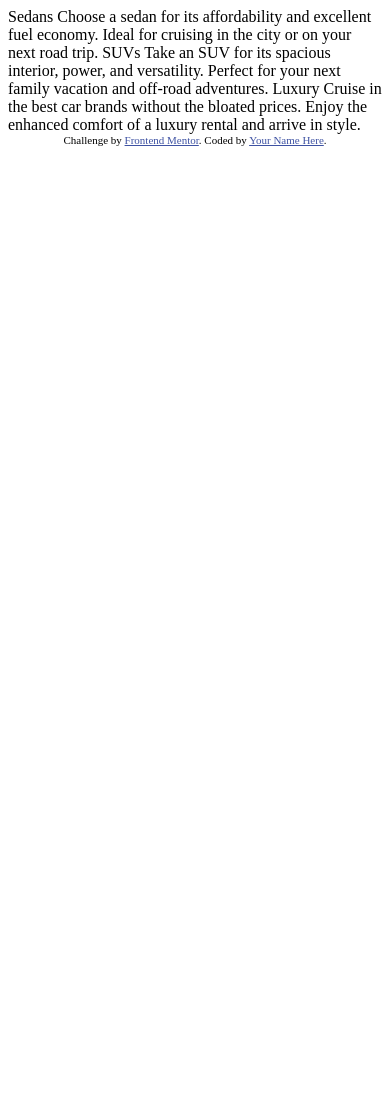
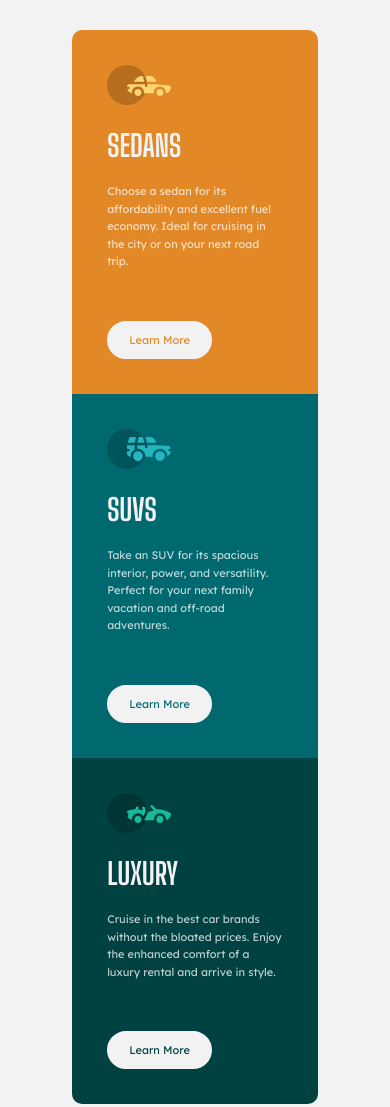
Before and after one commit to k1d12r04/3-column-preview-card-component-main, a plain HTML site: page index.html in a window 390 px wide. Before the commit the page ends 844 px from the top, so only its background shows below. Drawn offline with Linux system fonts and the light colour scheme.

Commit message:
Finish both mobile and desktop versions

```diff
--- a/index.html
+++ b/index.html
@@ -1,36 +1,51 @@
 <!DOCTYPE html>
 <html lang="en">
   <head>
-  <meta charset="UTF-8">
-  <meta name="viewport" content="width=device-width, initial-scale=1.0"> <!-- displays site properly based on user's device -->
+    <meta charset="UTF-8" />
+    <meta name="viewport" content="width=device-width, initial-scale=1.0" />
+    <!-- displays site properly based on user's device -->
 
-  <link rel="icon" type="image/png" sizes="32x32" href="./images/favicon-32x32.png">
+    <link
+      rel="icon"
+      type="image/png"
+      sizes="32x32"
+      href="./images/favicon-32x32.png"
+    />
+    <link rel="stylesheet" href="style.css" />
 
     <title>Frontend Mentor | 3-column preview card component</title>
-
-  <!-- Feel free to remove these styles or customise in your own stylesheet 👍 -->
-  <style>
-    .attribution { font-size: 11px; text-align: center; }
-    .attribution a { color: hsl(228, 45%, 44%); }
-  </style>
   </head>
   <body>
-
-  Sedans
-  Choose a sedan for its affordability and excellent fuel economy. Ideal for cruising in the city
-  or on your next road trip.
-
-  SUVs
-  Take an SUV for its spacious interior, power, and versatility. Perfect for your next family vacation
-  and off-road adventures.
-
-  Luxury
-  Cruise in the best car brands without the bloated prices. Enjoy the enhanced comfort of a luxury
-  rental and arrive in style.
-
-  <div class="attribution">
-    Challenge by <a href="https://www.frontendmentor.io?ref=challenge" target="_blank">Frontend Mentor</a>.
-    Coded by <a href="#">Your Name Here</a>.
+    <div class="container">
+      <div class="cards">
+        <section class="card orange">
+          <img src="./images/icon-sedans.svg" alt="" class="card__svg" />
+          <h2 class="card__title">Sedans</h2>
+          <p class="card__para">
+            Choose a sedan for its affordability and excellent fuel economy. Ideal
+            for cruising in the city or on your next road trip.
+          </p>
+          <button class="btn orange-btn">Learn More</button>
+        </section>
+        <section class="card dark-cyan">
+          <img src="./images/icon-suvs.svg" alt="" class="card__svg" />
+          <h2 class="card__title">SUVs</h2>
+          <p class="card__para">
+            Take an SUV for its spacious interior, power, and versatility. Perfect
+            for your next family vacation and off-road adventures.
+          </p>
+          <button class="btn dark-cyan-btn">Learn More</button>
+        </section>
+        <section class="card very-dark-cyan">
+          <img src="./images/icon-luxury.svg" alt="" class="card__svg" />
+          <h2 class="card__title">Luxury</h2>
+          <p class="card__para">
+            Cruise in the best car brands without the bloated prices. Enjoy the
+            enhanced comfort of a luxury rental and arrive in style.
+          </p>
+          <button class="btn very-dark-cyan-btn">Learn More</button>
+        </section>
+      </div>
     </div>
   </body>
 </html>
--- /dev/null
+++ b/style.css
@@ -0,0 +1,160 @@
+@import url('https://fonts.googleapis.com/css2?family=Big+Shoulders+Display:wght@700&family=Lexend+Deca&display=swap');
+
+*,
+*::before,
+*::after{
+  margin: 0;
+  padding: 0;
+  box-sizing: border-box;
+  font-size: inherit;
+}
+
+:root{
+  /*primary*/
+  --clr-bright-orange: hsl(31, 77%, 52%);
+  --clr-dark-cyan: hsl(184, 100%, 22%);
+  --clr-very-dark-cyan: hsl(179, 100%, 13%);
+
+  /*neutral*/
+  --clr-paras: hsla(0, 0%, 100%, 0.75);
+  --clr-background-heading-buttons:hsl(0, 0%, 95%);
+
+  --ff-primary: "Big Shoulders Display", cursive;
+  --ff-secondary: "Lexend Deca", sans-serif;
+}
+
+html{
+  font-size: 62.5%;
+}
+
+img{
+  max-width: 100%;
+}
+
+body{
+  display: flex;
+  align-items: center;
+  height: 100vh;
+  background-color: var(--clr-background-heading-buttons);
+}
+
+.container{
+  width: min(90%, 70rem);
+  margin-inline: auto;
+}
+
+.cards{
+  display: flex;
+  justify-content: center;
+  align-items: center;
+}
+
+.card{
+  padding: 3.5rem;
+  width: 100%;
+
+}
+
+.orange{
+  background-color: var(--clr-bright-orange);
+  border-top-left-radius: 1rem;
+  border-bottom-left-radius: 1rem;
+}
+
+.dark-cyan{
+  background-color: var(--clr-dark-cyan);
+}
+
+.very-dark-cyan{
+  background-color: var(--clr-very-dark-cyan);
+  border-top-right-radius: 1rem;
+  border-bottom-right-radius: 1rem;
+}
+
+.card__svg{
+  margin-bottom: 2rem;
+}
+
+.card__title{
+  font-family: var(--ff-primary);
+  font-size: 3rem;
+  text-transform: uppercase;
+  color: var(--clr-background-heading-buttons);
+  margin-bottom: 2rem;
+}
+
+.card__para{
+  font-family: var(--ff-secondary);
+  font-size: 1.1rem;
+  color: var(--clr-paras);
+  line-height: 1.6;
+  margin-bottom: 5rem;
+}
+
+.btn{
+  font-family: var(--ff-secondary);
+  padding: 1rem 2rem;
+  border-radius: 10rem;
+  border: none;
+  background-color: var(--clr-background-heading-buttons);
+  cursor: pointer;
+  font-size: 1.1rem;
+  border: 2px solid var(--clr-background-heading-buttons);
+  transition: all .2s ease-in;
+}
+
+.orange-btn{
+  color: var(--clr-bright-orange);
+}
+
+.orange-btn:hover{
+background: transparent;
+color: #fff;
+border: 2px solid #fff;
+}
+
+.dark-cyan-btn{
+  color: var(--clr-dark-cyan);
+}
+
+.dark-cyan-btn:hover{
+background: transparent;
+color: #fff;
+border: 2px solid #fff;
+}
+
+.very-dark-cyan-btn{
+  color: var(--clr-very-dark-cyan);
+}
+
+.very-dark-cyan-btn:hover{
+background: transparent;
+color: #fff;
+border: 2px solid #fff;
+}
+
+/*media queries*/
+
+@media only screen and (max-width: 50em){
+
+  body {
+    height: 100%;
+    padding-top: 3rem;
+    padding-bottom: 3rem;
+  }
+
+  .cards{
+    flex-direction: column;
+  }
+  .orange{
+    border-top-right-radius: 1rem;
+    border-bottom-left-radius: 0;
+  }
+  .very-dark-cyan{
+    border-top-right-radius: 0;
+    border-bottom-left-radius: 1rem;
+  }
+  .card{
+    width: 70%;
+  }
+}
```
Also changed, not shown: 1 other file. Lines whose indentation alone changed are shown as unchanged.
